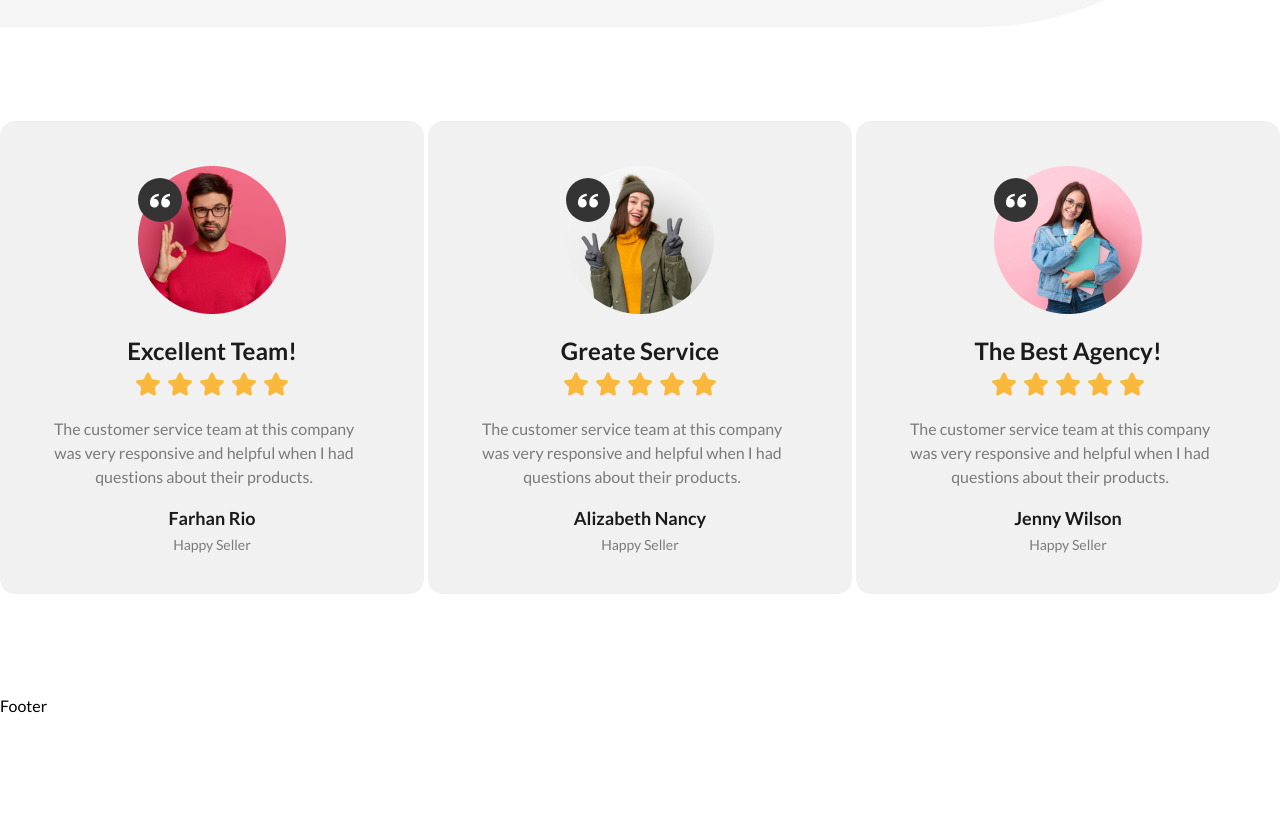
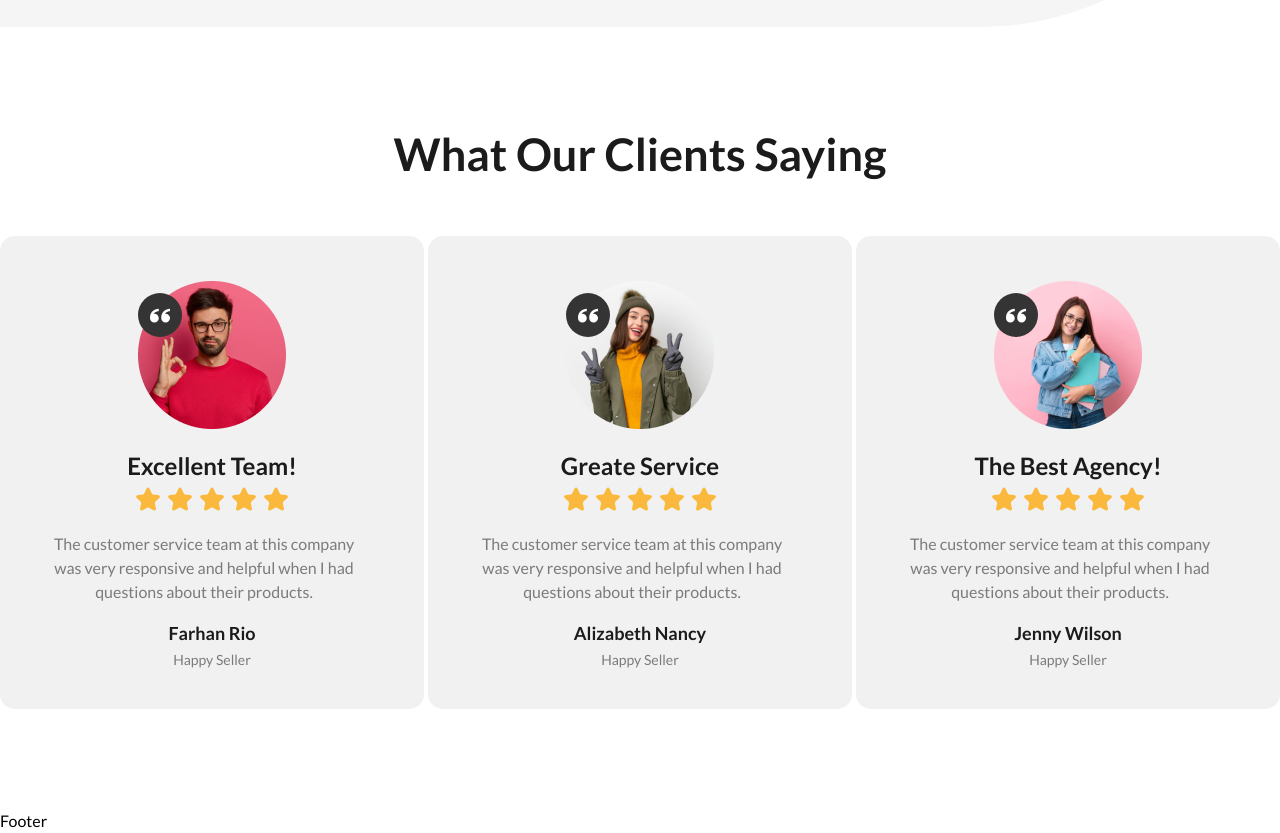
Before and after one commit to mdjaberdev/coreWave, a React (Vite) app: page / in a window 1280 px wide. Shown: the part 4020-4853 px from the top of the page. Before the commit the page ends 4738 px from the top, so only its background shows below. Built offline with nearby package versions, Linux system fonts and the light colour scheme.

Commit message:
our-client h3 tg add

```diff
--- a/src/components/layouts/Our_clientsaying.jsx
+++ b/src/components/layouts/Our_clientsaying.jsx
@@ -10,6 +10,7 @@ import { ImQuotesLeft } from "react-icons/im";
 const Our_clientsaying = () => {
   return (
     <div className="mt-23.5 mb-25">
+      <h3 className="text-[45px] text-[#1B1B1B] font-semibold font-lato capitalize text-center pb-12">What our clients saying</h3>
       <Container>
         <div className="flex justify-between">
           {/* Client One  */}
```
